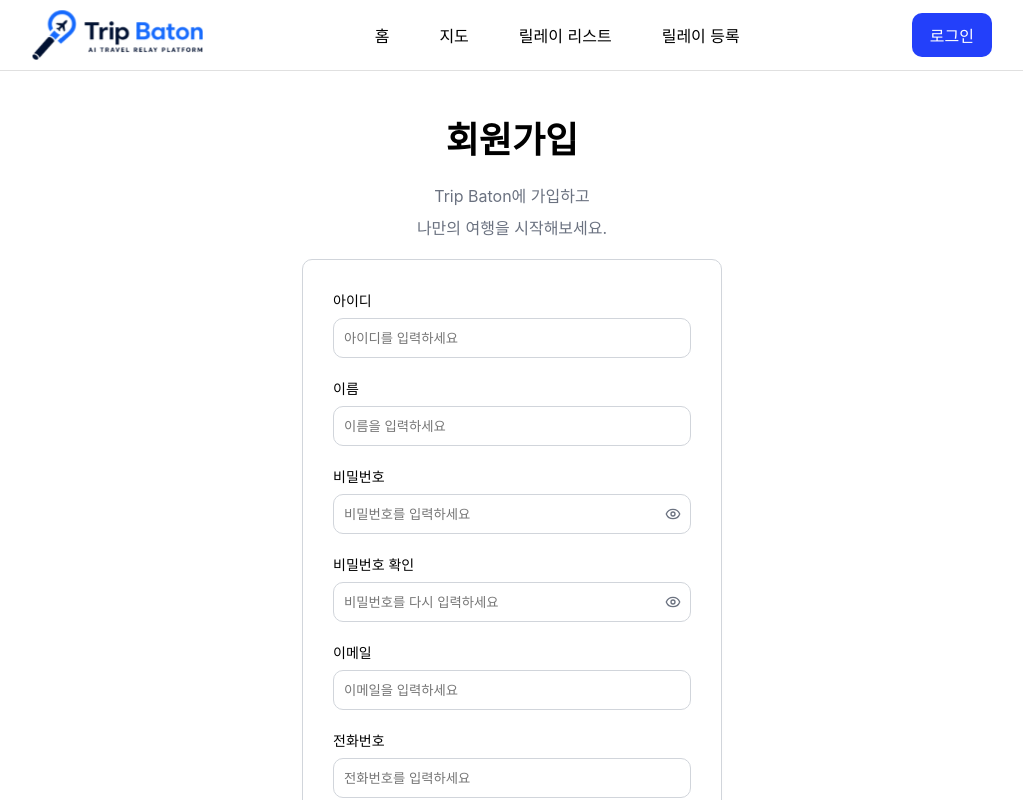
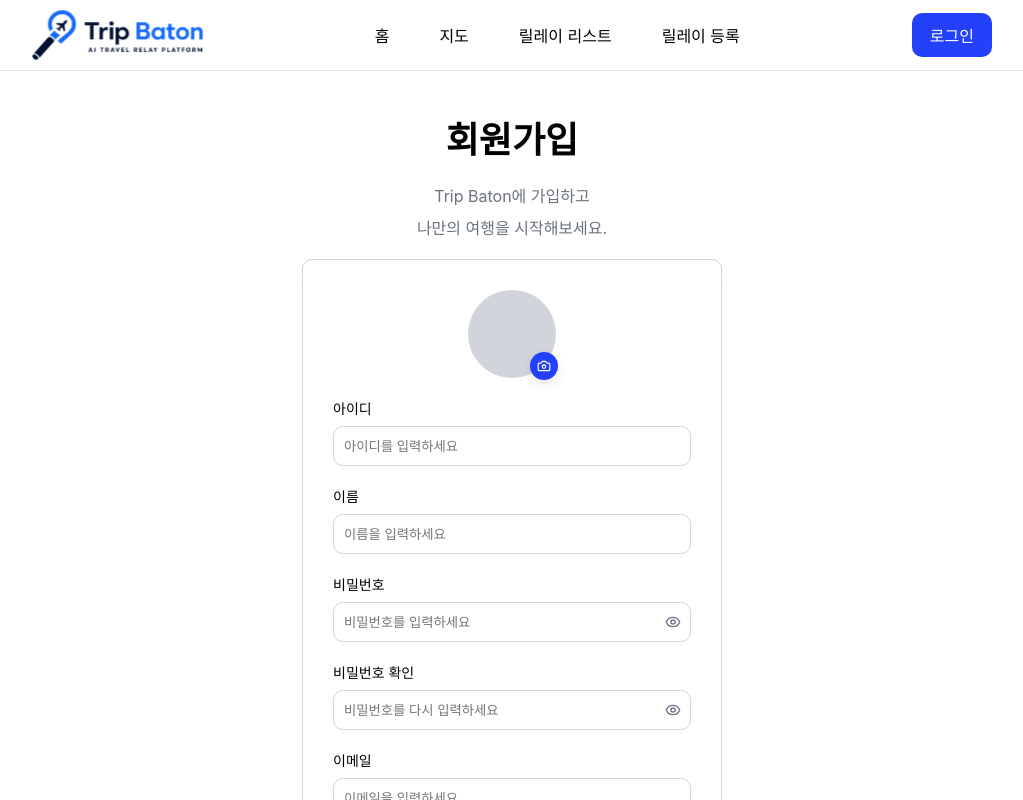
Before and after one commit to SSAFY-TRIP-AL/ssafy_trip_web, a React (Vite) app: page /auth/signup in a window 1280 px wide. Shown: the top 800 px of the page, without its empty margins (128-1151 px from the left). Built offline with nearby package versions, Linux system fonts and the light colour scheme; no server answers; a web font is replaced by a local one.

Commit message:
feat: s3 api 연동 메서드 구현 및 로그인 시 프로필 이미지 받기

```diff
--- /dev/null
+++ b/src/api/s3Api.ts
@@ -0,0 +1,33 @@
+import axios from "axios";
+import api from "./api";
+
+export type S3UploadType = "PROFILE" | "RELAY";
+
+interface PresignedUrlResponse {
+  presignedUrl: string;
+  imageUrl: string;
+}
+
+const getPresignedUrl = async (
+  type: S3UploadType,
+): Promise<PresignedUrlResponse> => {
+  const response = await api.get<PresignedUrlResponse>("/s3/presigned-url", {
+    params: { type },
+  });
+  return response.data;
+};
+
+export const uploadImageToS3 = async (
+  file: File,
+  type: S3UploadType,
+): Promise<string> => {
+  const { presignedUrl, imageUrl } = await getPresignedUrl(type);
+
+  await axios.put(presignedUrl, file, {
+    headers: {
+      "Content-Type": file.type,
+    },
+  });
+
+  return imageUrl;
+};
--- a/src/components/Header/ui/HeaderDesktop.tsx
+++ b/src/components/Header/ui/HeaderDesktop.tsx
@@ -7,6 +7,7 @@ import { useAuthStore } from "../../../store/authStore";
 export default function HeaderDesktop() {
   const navigate = useNavigate();
   const userName = useAuthStore((state) => state.userName);
+  const profileImage = useAuthStore((state) => state.profileImage);
   function goHome() {
     navigate("/");
   }
@@ -41,7 +42,7 @@ export default function HeaderDesktop() {
         <div className={headerStyle.myPage}>
           {isLogin ? (
             <>
-              <div className={headerStyle.profileImg}></div>
+              <img className={headerStyle.profileImg} src={profileImage} />
               <span>{userName}</span>
             </>
           ) : (
--- a/src/page/auth/Hook/useLogin.ts
+++ b/src/page/auth/Hook/useLogin.ts
@@ -27,7 +27,7 @@ export default function useLogin() {
       });
 
       alert(data.message);
-      storeLogin(data.accessToken, data.name);
+      storeLogin(data.accessToken, data.name, data.profileImage);
       navigate("/");
     } catch (error) {
       alert(error instanceof Error ? error.message : "로그인에 실패했습니다.");
--- a/src/page/auth/Hook/useSignUp.ts
+++ b/src/page/auth/Hook/useSignUp.ts
@@ -1,6 +1,7 @@
-import { type SubmitEventHandler } from "react";
+import { type SubmitEventHandler, useState } from "react";
 import { useNavigate } from "react-router-dom";
 import { signUp } from "../api/authApi";
+import { uploadImageToS3 } from "../../../api/s3Api";
 import { useForm } from "./useForm";
 
 type SignUpForm = {
@@ -22,15 +23,28 @@ export const useSignUp = () => {
     email: "",
     phone: "",
   });
+  const [profileImage, setProfileImage] = useState<File | null>(null);
+  const [profileImagePreview, setProfileImagePreview] = useState<
+    string | null
+  >(null);
 
   const passwordMismatch =
     Boolean(values.passwordConfirm) &&
     values.password !== values.passwordConfirm;
 
+  const handleProfileImageChange = (file: File | null) => {
+    setProfileImage(file);
+    setProfileImagePreview(file ? URL.createObjectURL(file) : null);
+  };
+
   const handleSubmit: SubmitEventHandler<HTMLFormElement> = async (e) => {
     e.preventDefault();
 
     try {
+      const profileImageUrl = profileImage
+        ? await uploadImageToS3(profileImage, "PROFILE")
+        : undefined;
+
       await signUp({
         loginId: values.loginId,
         name: values.name,
@@ -38,6 +52,7 @@ export const useSignUp = () => {
         passwordConfirm: values.passwordConfirm,
         email: values.email,
         phone: values.phone,
+        profileImage: profileImageUrl,
       });
 
       alert("회원가입이 완료되었습니다.");
@@ -53,6 +68,8 @@ export const useSignUp = () => {
     values,
     handleChange,
     passwordMismatch,
+    profileImagePreview,
+    handleProfileImageChange,
     handleSubmit,
   };
 };
--- a/src/page/auth/SignUp/css/SignUpDesktop.module.css
+++ b/src/page/auth/SignUp/css/SignUpDesktop.module.css
@@ -1,3 +1,44 @@
+.avatarField {
+  display: flex;
+  justify-content: center;
+}
+.avatarUpload {
+  position: relative;
+  width: 88px;
+  height: 88px;
+  cursor: pointer;
+}
+.avatarPreview {
+  display: block;
+  width: 100%;
+  height: 100%;
+  object-fit: cover;
+  border-radius: 50%;
+}
+.avatarPlaceholder {
+  width: 100%;
+  height: 100%;
+  border-radius: 50%;
+  background-color: var(--color-gray-300);
+}
+.avatarEditBtn {
+  position: absolute;
+  right: -2px;
+  bottom: -2px;
+  display: flex;
+  align-items: center;
+  justify-content: center;
+  width: 28px;
+  height: 28px;
+  border-radius: 50%;
+  background-color: var(--color-electric-blue);
+  color: var(--color-pure-white);
+  box-shadow: var(--box-shadow-default);
+}
+.avatarInput {
+  display: none;
+}
+
 .signupText {
   display: flex;
   flex-direction: column;
--- a/src/page/auth/SignUp/ui/SignUpDesktop.tsx
+++ b/src/page/auth/SignUp/ui/SignUpDesktop.tsx
@@ -1,4 +1,5 @@
-import { Eye, EyeOff } from "lucide-react";
+import { useRef } from "react";
+import { Camera, Eye, EyeOff } from "lucide-react";
 import desktopStyle from "../css/SignUpDesktop.module.css";
 import "../../../../style.css";
 import "../../auth.css";
@@ -54,8 +55,16 @@ const fields: {
 ];
 
 export default function SignUpDesktop() {
-  const { values, handleChange, passwordMismatch, handleSubmit } = useSignUp();
+  const {
+    values,
+    handleChange,
+    passwordMismatch,
+    profileImagePreview,
+    handleProfileImageChange,
+    handleSubmit,
+  } = useSignUp();
   const { passwordVisible, toggleVisible } = usePasswordVisibility();
+  const fileInputRef = useRef<HTMLInputElement>(null);
 
   return (
     <div className="container">
@@ -69,6 +78,34 @@ export default function SignUpDesktop() {
           onSubmit={handleSubmit}
           className={`authForm ${desktopStyle.signupForm}`}
         >
+          <div className={desktopStyle.avatarField}>
+            <div
+              className={desktopStyle.avatarUpload}
+              onClick={() => fileInputRef.current?.click()}
+            >
+              {profileImagePreview ? (
+                <img
+                  src={profileImagePreview}
+                  alt="프로필 이미지"
+                  className={desktopStyle.avatarPreview}
+                />
+              ) : (
+                <div className={desktopStyle.avatarPlaceholder} />
+              )}
+              <span className={desktopStyle.avatarEditBtn}>
+                <Camera size={14} />
+              </span>
+              <input
+                ref={fileInputRef}
+                type="file"
+                accept="image/*"
+                className={desktopStyle.avatarInput}
+                onChange={(event) =>
+                  handleProfileImageChange(event.target.files?.[0] ?? null)
+                }
+              />
+            </div>
+          </div>
           {fields.map(({ id, label, type, placeholder }) => {
             const isPassword = type === "password";
             const inputType = isPassword && passwordVisible[id] ? "text" : type;
--- a/src/page/auth/api/authApi.ts
+++ b/src/page/auth/api/authApi.ts
@@ -5,6 +5,7 @@ export interface SignUpRequest {
   name: string;
   email: string;
   phone: string;
+  profileImage?: string;
 }
 
 export interface LoginRequest {
--- a/src/store/authStore.ts
+++ b/src/store/authStore.ts
@@ -4,8 +4,9 @@ import { persist } from "zustand/middleware";
 interface AuthStore {
   accessToken: string | null;
   userName: string | null;
+  profileImage: string | undefined;
 
-  login: (accessToken: string, userName: string) => void;
+  login: (accessToken: string, userName: string, profileImage: string) => void;
   logout: () => void;
   setAccessToken: (accessToken: string) => void;
   isLogin: () => boolean;
@@ -16,17 +17,20 @@ export const useAuthStore = create<AuthStore>()(
     (set, get) => ({
       accessToken: null,
       userName: null,
+      profileImage: undefined,
 
-      login: (accessToken, userName) =>
+      login: (accessToken, userName, profileImage) =>
         set({
           accessToken,
           userName,
+          profileImage,
         }),
 
       logout: () =>
         set({
           accessToken: null,
           userName: null,
+          profileImage: undefined,
         }),
 
       setAccessToken: (accessToken) =>
```
